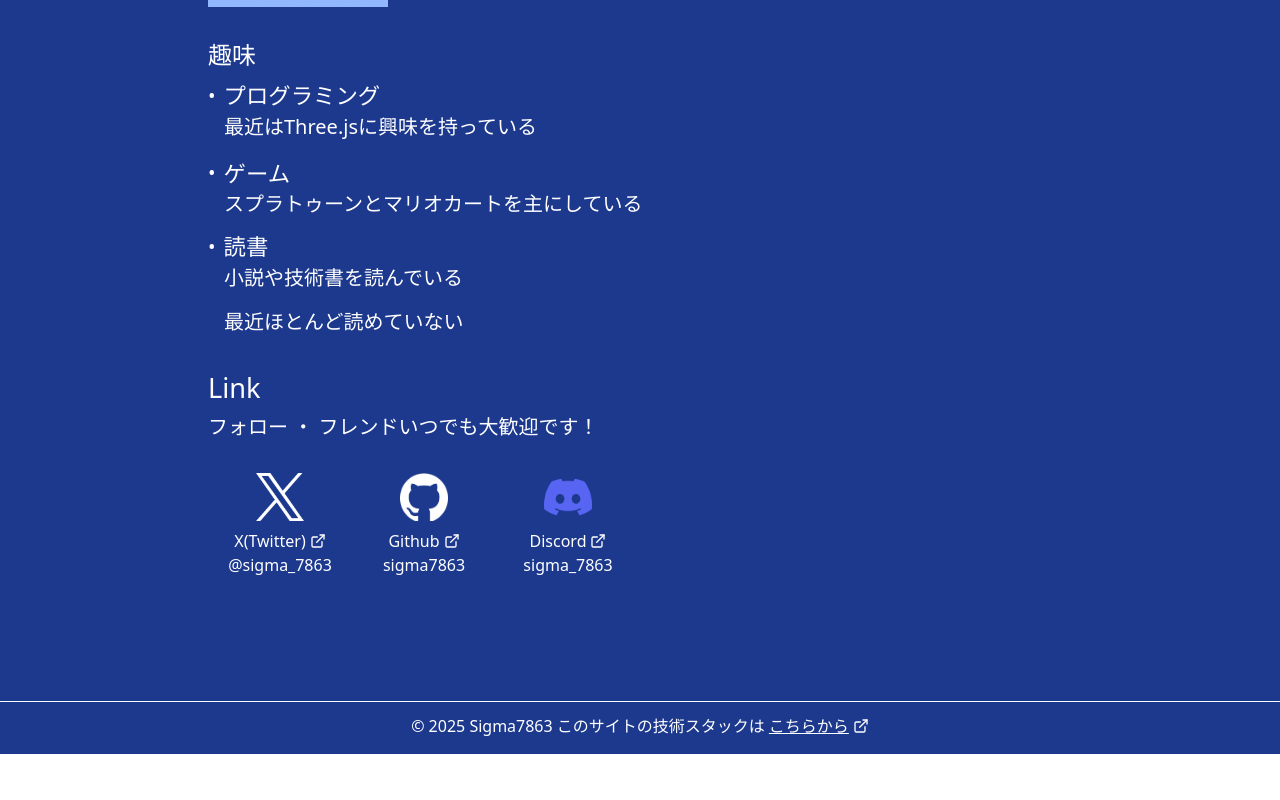
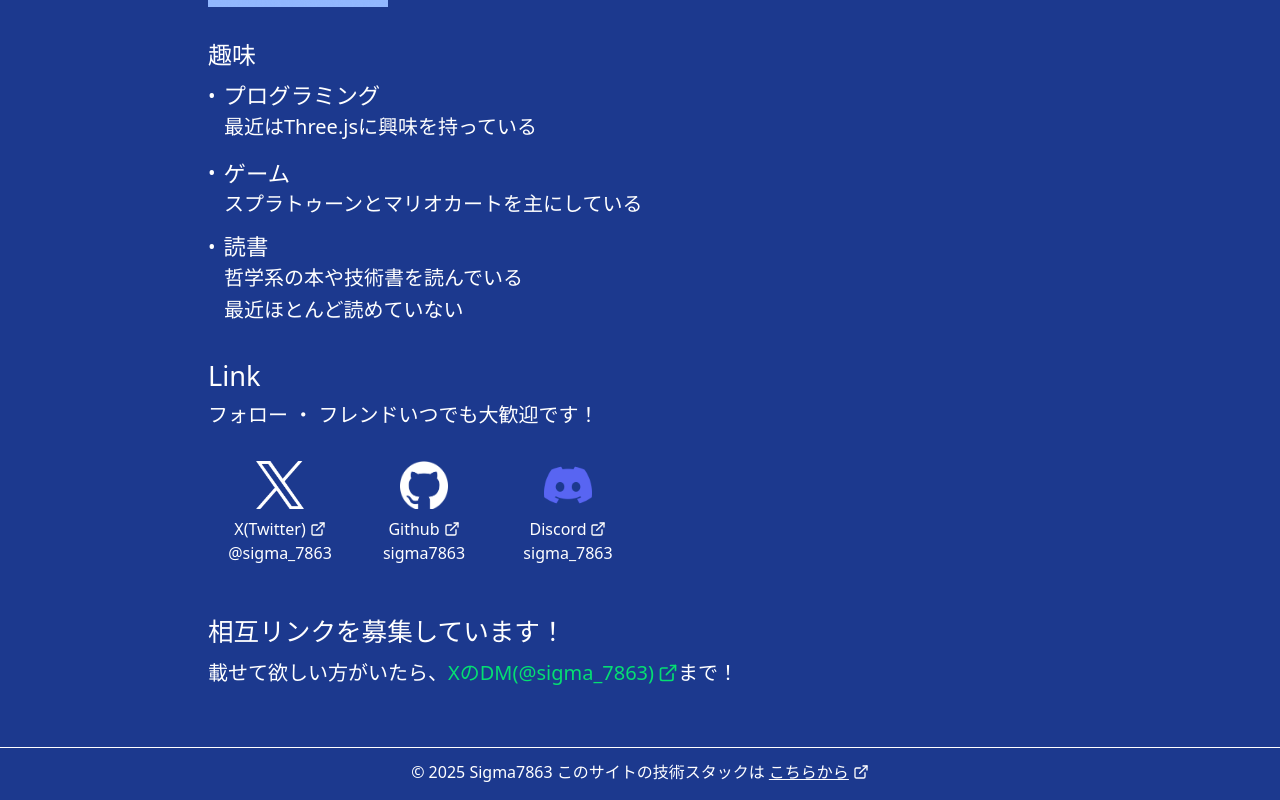
Before and after one commit to sigma7863/sigma7863.github.io, a Next.js app: page / in a window 1280 px wide. Shown: the part 269-1069 px from the top of the page. Before the commit the page ends 1023 px from the top, so only its background shows below. Built offline with nearby package versions, Linux system fonts and the light colour scheme.

Commit message:
レスポンシブ対応

```diff
--- a/src/app/page.tsx
+++ b/src/app/page.tsx
@@ -7,8 +7,8 @@ export default function Home() {
     <>
       <main className="min-h-screen bg-blue-900 text-white">
         <div className="max-w-4xl mx-auto px-4 py-8">
-          <section className="flex flex-col md:flex-row gap-8 mb-8">
-            <Image src="/a.png" width={180} height={180} alt="my-icon"/>
+          <section className="flex flex-col md:flex-row gap-8 mb-8 items-center">
+            <Image src="/a.png" width={180} height={180} alt="my-icon" className="flex justify-center md:justify-start"/>
             <div className="space-y-2">
               <h2 className="text-3xl font-medium">こんにちは、シグマです！</h2>
               <p className="text-lg">怠惰に過ごしています</p>
@@ -39,13 +39,13 @@ export default function Home() {
                   <span className="text-xl">•</span>
                   <span className="text-[1.4rem]">読書</span>
                 </div>
-                <p className="text-xl ml-4 mb-4">小説や技術書を読んでいる<br/></p>
+                <p className="text-xl ml-4 mb-1">哲学系の本や技術書を読んでいる<br/></p>
                 <p className="text-xl ml-4 mb-4">最近ほとんど読めていない</p>
               </li>
             </ul>
           </section>
 
-          <section className="mb-16">
+          <section className="mb-12">
             <h2 className="text-[1.7rem] font-medium mb-1">Link</h2>
             <p className="text-xl mb-6">フォロー ・ フレンドいつでも大歓迎です！</p>
 
@@ -84,6 +84,18 @@ export default function Home() {
               </Link>
             </div>
           </section>
+
+          <section className="">
+            <h2 className="text-[1.6rem] font-medium mb-2">相互リンクを募集しています！</h2>
+            <p className="text-xl">
+              載せて欲しい方がいたら、
+              <span className="inline-flex items-center space-x-1">
+                <a href="https://x.com/sigma_7863" target="_blank" className="text-green-400 hover:underline">XのDM(@sigma_7863)</a>
+                <ExternalLink className="text-green-400 w-5 h-5"/>
+                まで！
+              </span>
+            </p>
+          </section>
         </div>
       </main>
     </>
```
